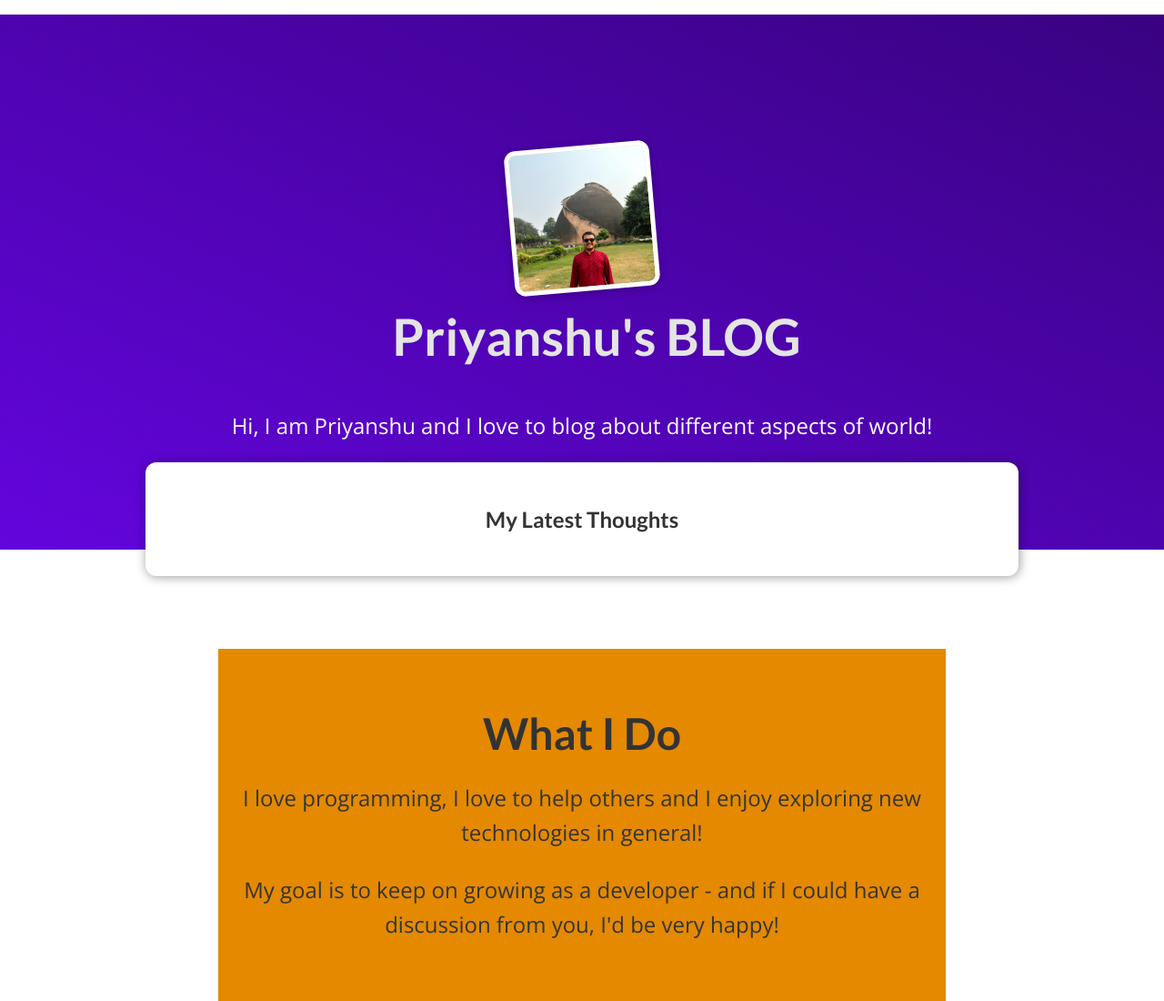
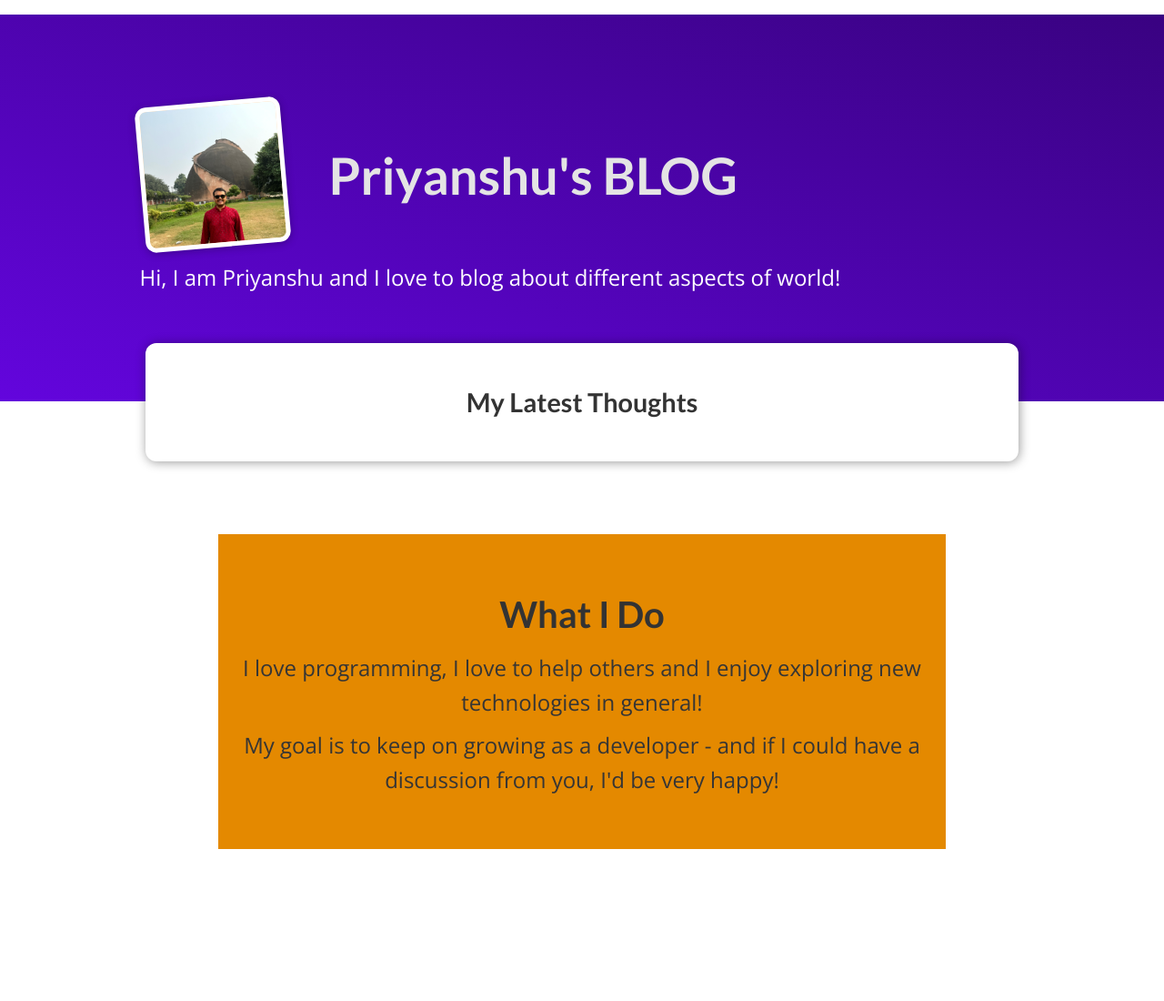
Before and after one commit to ps1711/MY_SITE, a Django app: page / in a window 1280 px wide. Shown: the part 80-1180 px from the top of the page at 91% size. After the commit the page ends 1013 px from the top, so only its background shows below. Run offline with Django 3.2, Linux system fonts and the light colour scheme; data that the repository does not hold is empty.

Commit message:
Update index.css

```diff
--- a/blog/static/blog/index.css
+++ b/blog/static/blog/index.css
@@ -1,20 +1,20 @@
 #welcome {
   background: linear-gradient(to right top, #6305dd, #390281);
   padding: 6rem 12%;
+  color: white;
 }
 
 #welcome header {
   display: flex;
-  align-items: flex-start;
-  margin: 3rem auto;
-  flex-wrap: wrap;
-  justify-content: center;
+  flex-direction: column;
+  align-items: center;
   text-align: center;
+  gap: 1rem;
 }
 
 #welcome img {
-  width: 10rem;
-  height: 10rem;
+  width: 8rem;
+  height: 8rem;
   object-fit: cover;
   object-position: top;
   border: 5px solid white;
@@ -25,30 +25,32 @@
 }
 
 #welcome h2 {
-  font-size: 3.5rem;
-  margin: 1rem 0 0 2rem;
+  font-size: 2.2rem;
+  margin: 0;
   color: #e4e4e4;
-  width: 100%;
+  word-break: break-word;
 }
 
 #welcome p {
   color: white;
-  font-size: 1.5rem;
+  font-size: 1.2rem;
   text-align: center;
 }
 
+/* Latest posts section */
 #latest-posts {
   background-color: white;
   padding: 2rem;
   border-radius: 12px;
-  width: 90%;
-  max-width: 60rem;
-  margin: -6rem auto 2rem auto;
+  max-width: 100%;
+  width: 60rem;
+  margin: -4rem auto 2rem auto;
   box-shadow: 1px 1px 12px rgba(0, 0, 0, 0.4);
 }
 
 #latest-posts h2 {
   text-align: center;
+  font-size: 1.8rem;
 }
 
 #latest-posts ul {
@@ -56,16 +58,17 @@
   margin: 0;
   padding: 0;
   display: flex;
+  flex-wrap: wrap;
   gap: 1rem;
-  flex-wrap: wrap;
   justify-content: center;
 }
 
 #latest-posts li {
-  flex: 1 1 100%;
-  max-width: 30rem;
+  flex: 1 1 200px;
+  max-width: 300px;
 }
 
+/* About section */
 #about {
   text-align: center;
   padding: 3rem 1rem;
@@ -74,44 +77,44 @@
 }
 
 #about h2 {
-  font-size: 3rem;
+  font-size: 2rem;
+  margin-bottom: 1rem;
 }
 
 #about p {
-  font-size: 1.5rem;
+  font-size: 1.2rem;
   color: #353535;
+  margin: 0.5rem 0;
 }
 
-/* ✅ Responsive adjustments */
-@media (max-width: 768px) {
+/* Responsive adjustments */
+@media (min-width: 768px) {
   #welcome header {
-    flex-direction: column;
+    flex-direction: row;
     align-items: center;
+    text-align: left;
   }
 
   #welcome h2 {
-    font-size: 2.5rem;
-    margin-left: 0;
+    font-size: 3.5rem;
+    margin-left: 2rem;
+  }
+
+  #welcome img {
+    width: 10rem;
+    height: 10rem;
   }
 
   #welcome p {
-    font-size: 1.2rem;
-  }
-
-  #latest-posts ul {
-    flex-direction: column;
-    align-items: center;
-  }
-
-  #latest-posts li {
-    width: 100%;
+    font-size: 1.5rem;
+    text-align: left;
   }
 
   #about h2 {
-    font-size: 2rem;
+    font-size: 2.5rem;
   }
 
   #about p {
-    font-size: 1.2rem;
+    font-size: 1.5rem;
   }
 }
```
